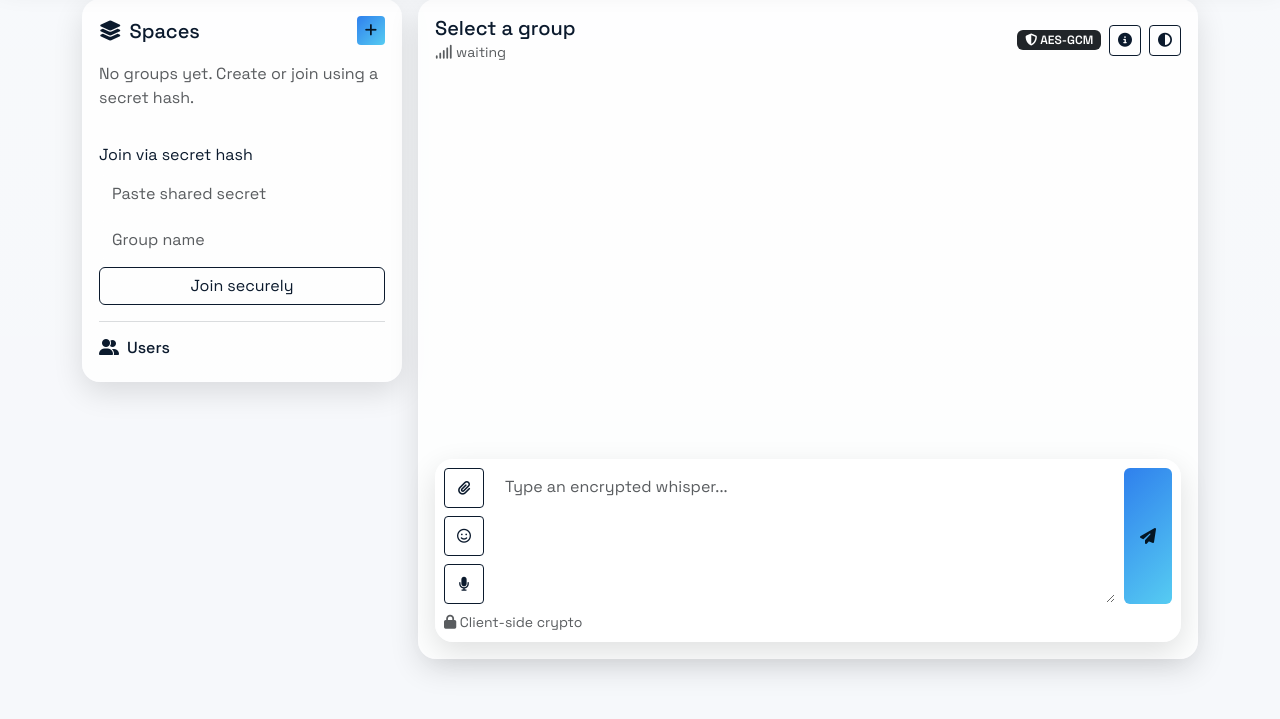
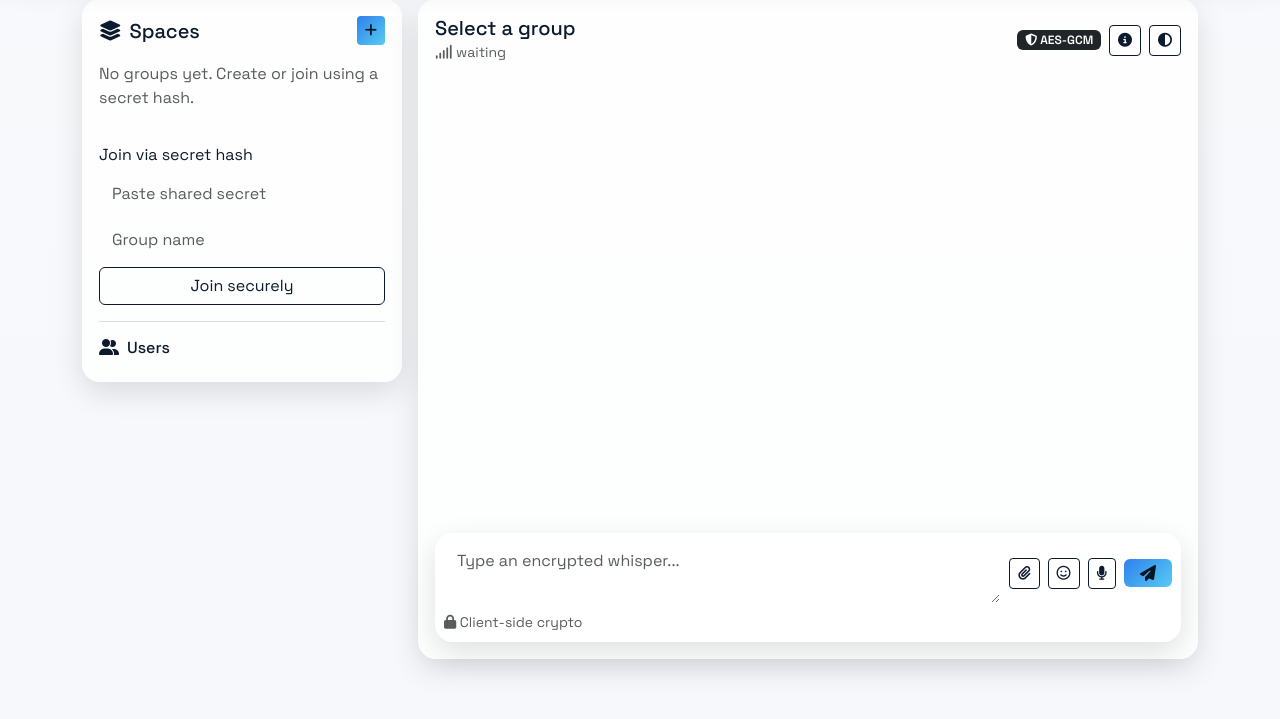
Before and after one commit to ibsoft/HashWhisper, a Python web app: template app/templates/chat/chat.html in a window 1280 px wide. Shown: the part 81-800 px from the top of the page. Run offline with Jinja, Linux system fonts and the light colour scheme; the template is opened without the code that fills it, so the values that code supplies are empty.

Commit message:
textbox at bottom of the window.

```diff
--- a/app/static/css/styles.css
+++ b/app/static/css/styles.css
@@ -151,17 +151,7 @@ html, body {
   padding-right: 1rem;
   min-width: 48px;
 }
-.button-stack {
-  min-width: 40px;
-}
-.button-stack button {
-  width: 40px;
-  height: 40px;
-  display: inline-flex;
-  align-items: center;
-  justify-content: center;
-  padding: 0;
-}
+.button-stack { display: none; }
 .emoji-picker {
   position: absolute;
   bottom: 100%;
--- a/app/templates/chat/chat.html
+++ b/app/templates/chat/chat.html
@@ -65,16 +65,16 @@
     </div>
     <div class="message-list" id="message-list"></div>
     <div class="card card-glass input-card mt-3 p-2 position-relative">
-      <div class="d-flex gap-2 align-items-stretch input-row">
-        <div class="d-flex flex-column gap-2 align-items-center button-stack">
-          <button class="btn btn-outline-light btn-sm" id="attach-btn"><i class="fa-solid fa-paperclip"></i></button>
-          <button class="btn btn-outline-light btn-sm" id="emoji-btn" title="Insert emoji"><i class="fa-regular fa-face-smile"></i></button>
-          <button class="btn btn-outline-light btn-sm" id="record-btn" title="Record voice note"><i class="fa-solid fa-microphone"></i></button>
-        </div>
+      <div class="d-flex gap-2 align-items-center flex-wrap flex-md-nowrap input-row">
         <input type="file" id="file-input" class="d-none" accept="image/*,video/*,audio/*">
         <textarea class="form-control flex-grow-1" rows="2" id="message-input" placeholder="Type an encrypted whisper..." maxlength="5000"></textarea>
-        <div id="upload-spinner" class="spinner-border spinner-border-sm text-info d-none" role="status"></div>
-        <button class="btn btn-soft send-btn" id="send-btn"><i class="fa-solid fa-paper-plane"></i></button>
+        <div class="d-flex align-items-center gap-2 flex-grow-1 flex-md-grow-0">
+          <button class="btn btn-outline-light btn-sm flex-fill" id="attach-btn" title="Attach"><i class="fa-solid fa-paperclip"></i></button>
+          <button class="btn btn-outline-light btn-sm flex-fill" id="emoji-btn" title="Insert emoji"><i class="fa-regular fa-face-smile"></i></button>
+          <button class="btn btn-outline-light btn-sm flex-fill" id="record-btn" title="Record voice note"><i class="fa-solid fa-microphone"></i></button>
+          <div id="upload-spinner" class="spinner-border spinner-border-sm text-info d-none" role="status"></div>
+          <button class="btn btn-soft send-btn flex-fill" id="send-btn"><i class="fa-solid fa-paper-plane"></i></button>
+        </div>
       </div>
       <div class="text-danger small mt-2 d-none" id="recording-indicator">Recording… click mic to stop.</div>
       <div class="emoji-picker d-none" id="emoji-picker" aria-label="Emoji picker"></div>
```
